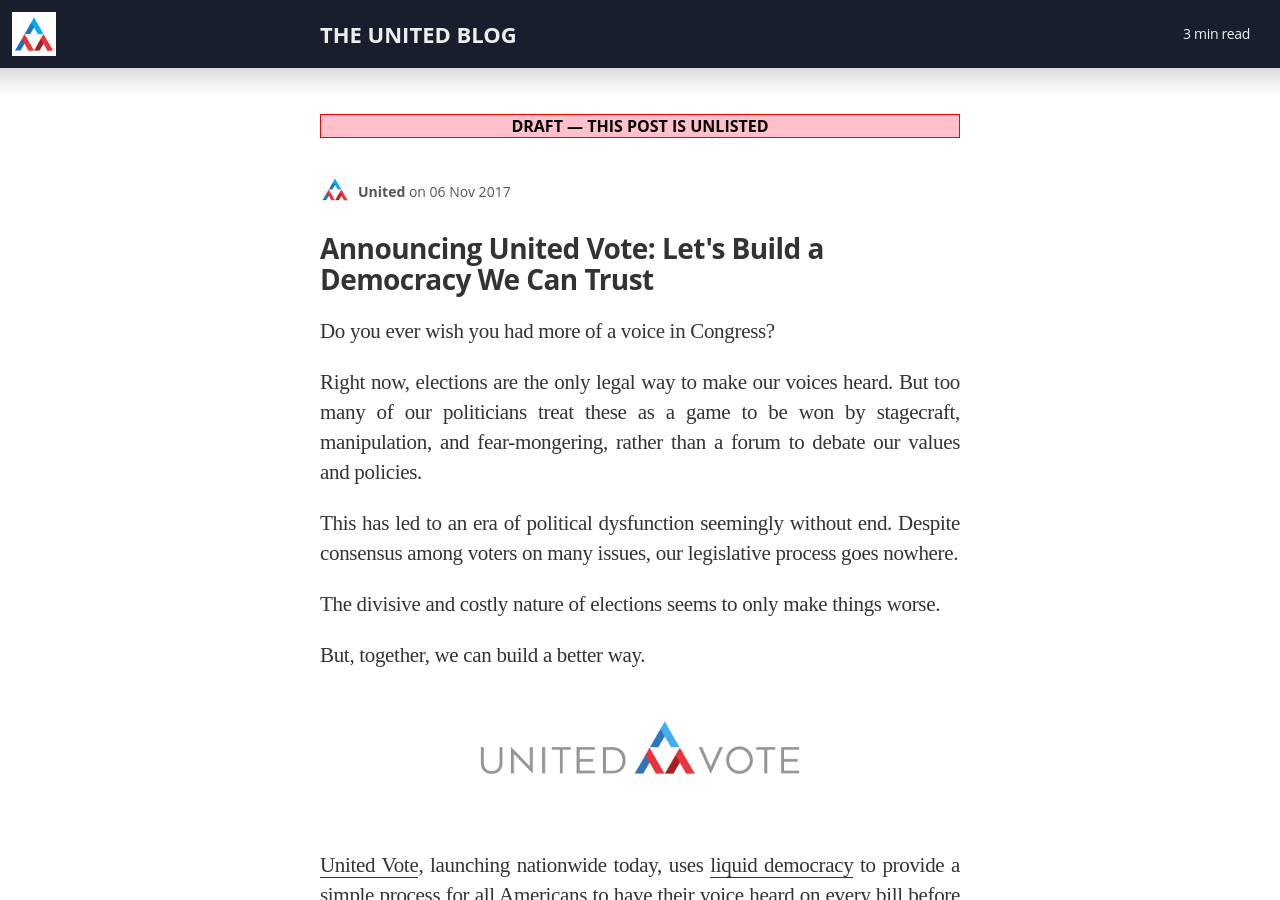
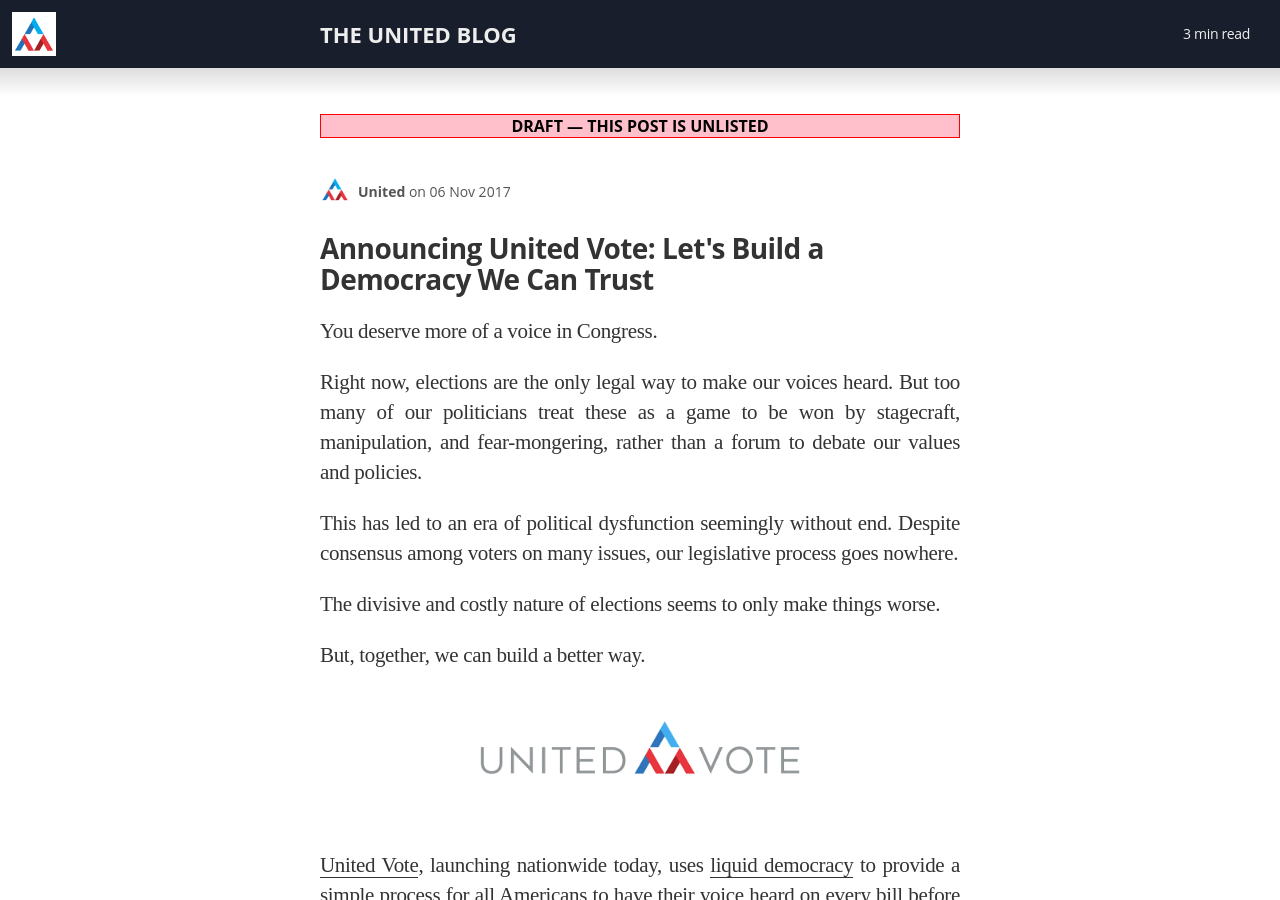
Before and after one commit to voteliquid/blog, a Jekyll site: the page built from _posts/2017-11-06-announcing-united-vote.md, in a window 1280 px wide and 900 px high. Built offline with Jekyll 4.4.1, drawn with Linux system fonts in a browser that asks for light colours; nearby versions of some CDN libraries; some web fonts are replaced.

Commit message:
Strengthening opening line of announcement

```diff
--- a/_posts/2017-11-06-announcing-united-vote.md
+++ b/_posts/2017-11-06-announcing-united-vote.md
@@ -6,7 +6,7 @@
 unlisted: true
 ---
 
-Do you ever wish you had more of a voice in Congress?
+You deserve more of a voice in Congress.
 
 Right now, elections are the only legal way to make our voices heard. But too many of our politicians treat these as a game to be won by stagecraft, manipulation, and fear-mongering, rather than a forum to debate our values and policies.
 
```
